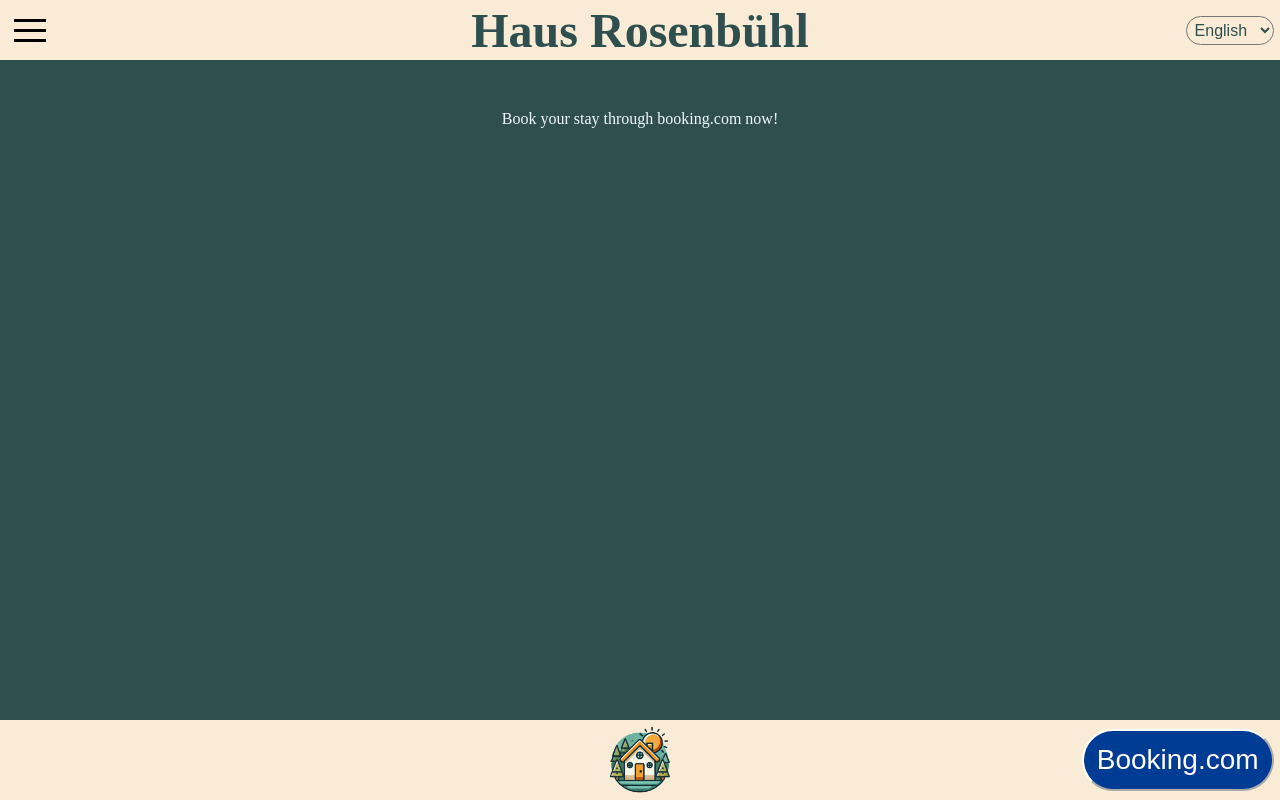
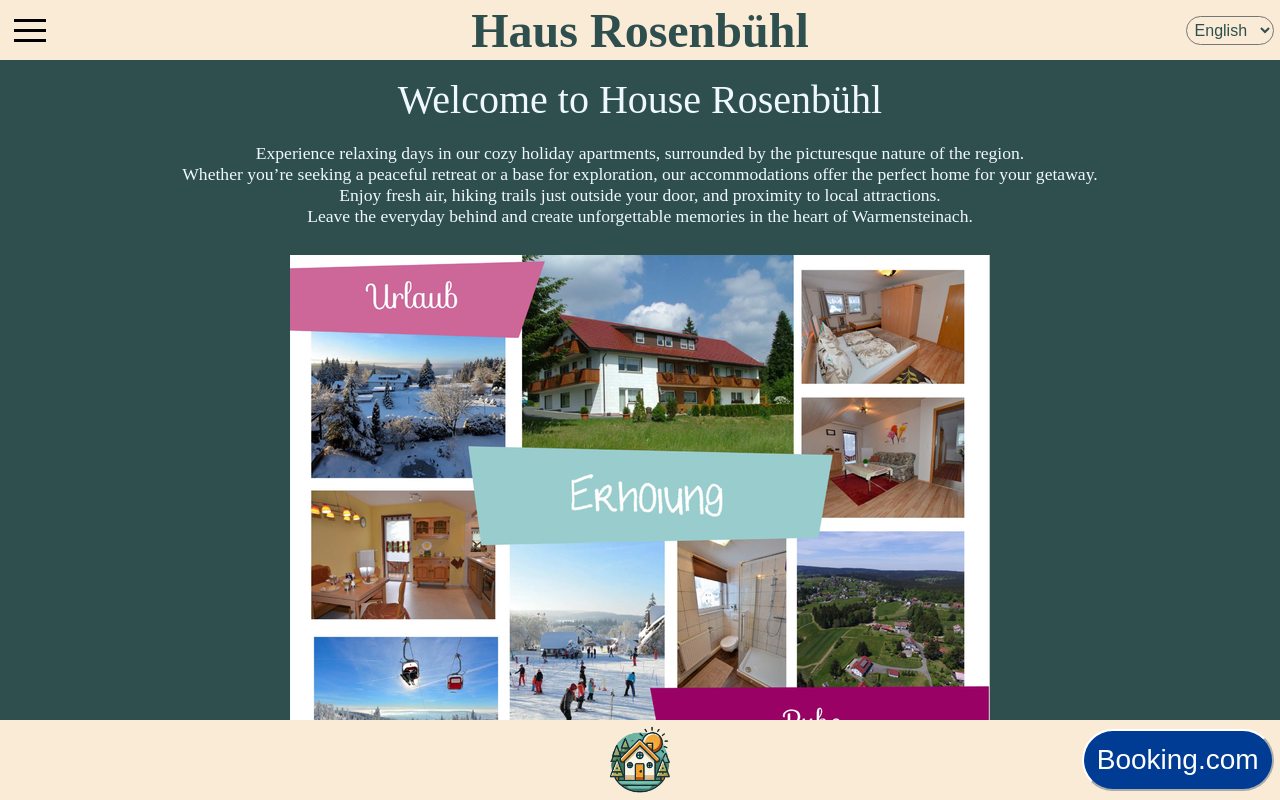
Before and after one commit to marlau97/rosenbuehl, a React (Create React App) app: page / in a window 1280 px wide. Built offline with nearby package versions, Linux system fonts and the light colour scheme.

Commit message:
feat: implement first draft of landing page

```diff
--- a/src/App.tsx
+++ b/src/App.tsx
@@ -1,7 +1,7 @@
 import { useContext } from "react";
 import { AppContext } from "./Provider";
 import Header from "./Header/Header";
-import Landing from "./Booking/Landing";
+import Landing from "./Landing/Landing";
 import Footer from "./Footer/Footer";
 import "./App.css";
 import Privacy from "./Privacy/Privacy";
--- a/src/Booking/Landing.module.css
+++ /dev/null
@@ -1,10 +0,0 @@
-#text {
-    color: aliceblue;
-    padding-top: 50px;
-    padding-bottom: 50px;
-}
-
-#container {
-    height: 100%;
-    overflow: auto;
-}
--- /dev/null
+++ b/src/Landing/Landing.module.css
@@ -0,0 +1,26 @@
+#text {
+    color: aliceblue;
+    font-size: 1.1em;
+    padding: 4px;
+    white-space: break-spaces;
+    padding-bottom: 3.5vh;
+}
+
+#container {
+    height: 100%;
+    overflow: auto;
+}
+
+#headline {
+    color: aliceblue;
+    padding-top: 2vh;
+    padding-bottom: 2vh;
+    font-size: 2.5em;
+}
+
+#subHeadline {
+    color: aliceblue;
+    padding-top: 2vh;
+    padding-bottom: 2vh;
+    font-size: 2.5em;
+}
--- a/src/Booking/Landing.tsx
+++ b/src/Landing/Landing.tsx
@@ -7,8 +7,9 @@ function Landing() {
 
     return (
         <div id={styles['container']}>
-            <p id={styles['text']}>{t("bookingText")}</p>
-
+            <p id={styles['subHeadline']}>{t("landingSubHeadline")}</p>
+            <p id={styles['text']}>{t("landingText")}</p>
+            <img src={require("../assets/landing.png")}/>
         </div>
     )
 }
--- a/src/Legal/Legal.module.css
+++ b/src/Legal/Legal.module.css
@@ -22,6 +22,7 @@
 
 #container {
     height: 100%;
+    margin: auto;
     overflow: auto;
 }
 
--- a/src/Sidebar/Sidebar.module.css
+++ b/src/Sidebar/Sidebar.module.css
@@ -2,8 +2,7 @@
     position: absolute;
     width: 16vw;
     height: calc(100vh - 60px - 80px);
-    background-color: black;
-    background: rgb(0, 0, 0, 0.58);
+    background: rgb(0, 0, 0, 0.75);
     border-top-right-radius: 50px;
     border-bottom-right-radius: 50px;
 }
--- a/src/i18n/config.ts
+++ b/src/i18n/config.ts
@@ -43,9 +43,14 @@ i18n
                 // More details about namespaces shortly.
                 translation: {
                     hello_world: "Hello, World!",
-                    bookingText: "Book your stay through booking.com now!",
+                    landingHeadline: "Home",
                     houseRosenbuehl: "Haus Rosenbühl",
                     landingPage: "Homepage",
+                    landingSubHeadline: "Welcome to House Rosenbühl",
+                    landingText: "Experience relaxing days in our cozy holiday apartments, surrounded by the picturesque nature of the region.\n" +
+                        "Whether you’re seeking a peaceful retreat or a base for exploration, our accommodations offer the perfect home for your getaway.\n" +
+                        "Enjoy fresh air, hiking trails just outside your door, and proximity to local attractions.\n" +
+                        "Leave the everyday behind and create unforgettable memories in the heart of Warmensteinach.",
                     vacationApartments: "Holiday Apartments",
                     location: "Location",
                     ourHouse: "Our House",
@@ -78,9 +83,14 @@ i18n
             de: {
                 translation: {
                     hello_world: "Hallo, Welt!",
-                    bookingText: "Buchen Sie jetzt Ihren Aufenthalt über booking.com!",
+                    landingHeadline: "Startseite",
                     houseRosenbuehl: "Haus Rosenbühl",
                     landingPage: "Startseite",
+                    landingSubHeadline: "Willkommen im Haus Rosenbühl",
+                    landingText: "Erleben Sie entspannte Urlaubstage in unseren gemütlichen Ferienwohnungen, umgeben von der malerischen Natur der Region.\n" +
+                        "Ob für einen ruhigen Rückzugsort oder als Ausgangspunkt für Ihre Entdeckungstouren – bei uns finden Sie das perfekte Zuhause für Ihre Auszeit.\n" +
+                        "Genießen Sie die frische Luft, Wanderwege direkt vor der Tür und die Nähe zu Sehenswürdigkeiten.\n" +
+                        "Lassen Sie den Alltag hinter sich und erleben Sie eine unvergessliche Zeit im Herzen von Warmensteinach.",
                     vacationApartments: "Ferienwohnungen",
                     location: "Lage",
                     ourHouse: "Unser Haus",
```
Also changed, not shown: src/assets/landing.png (added).
